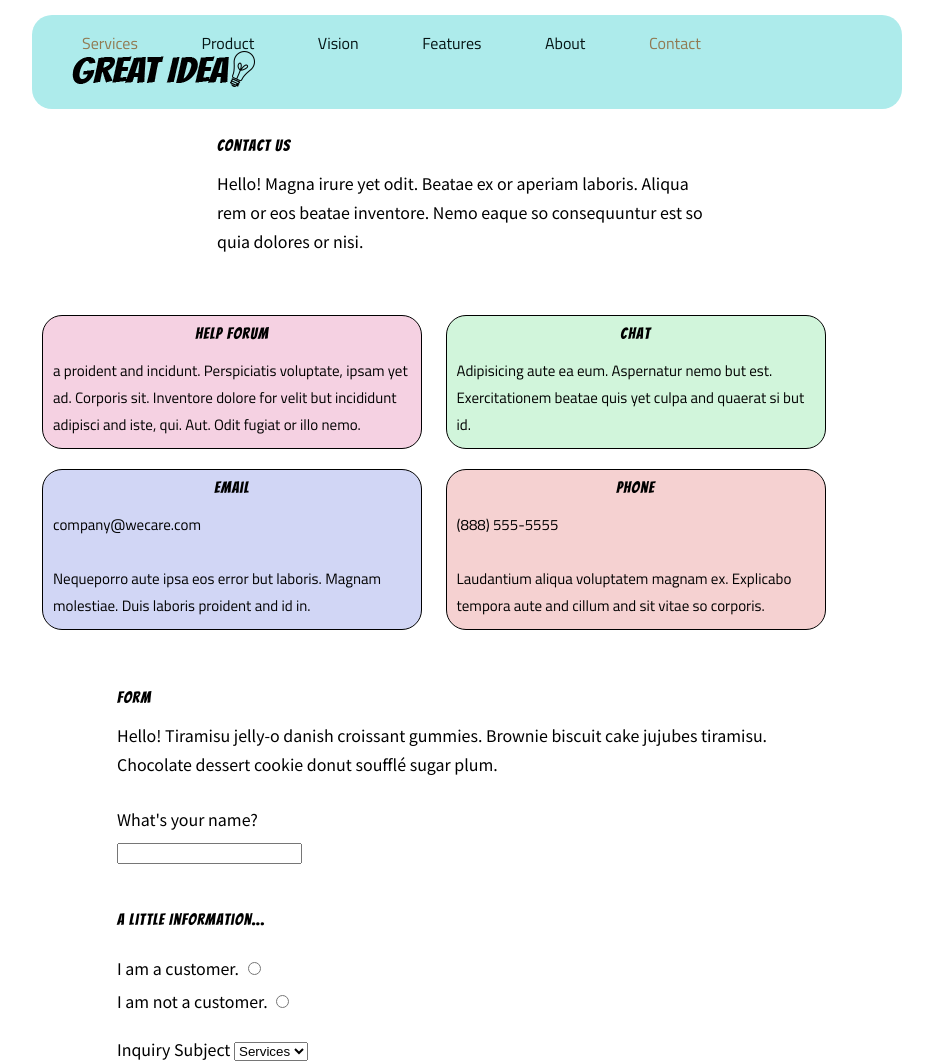
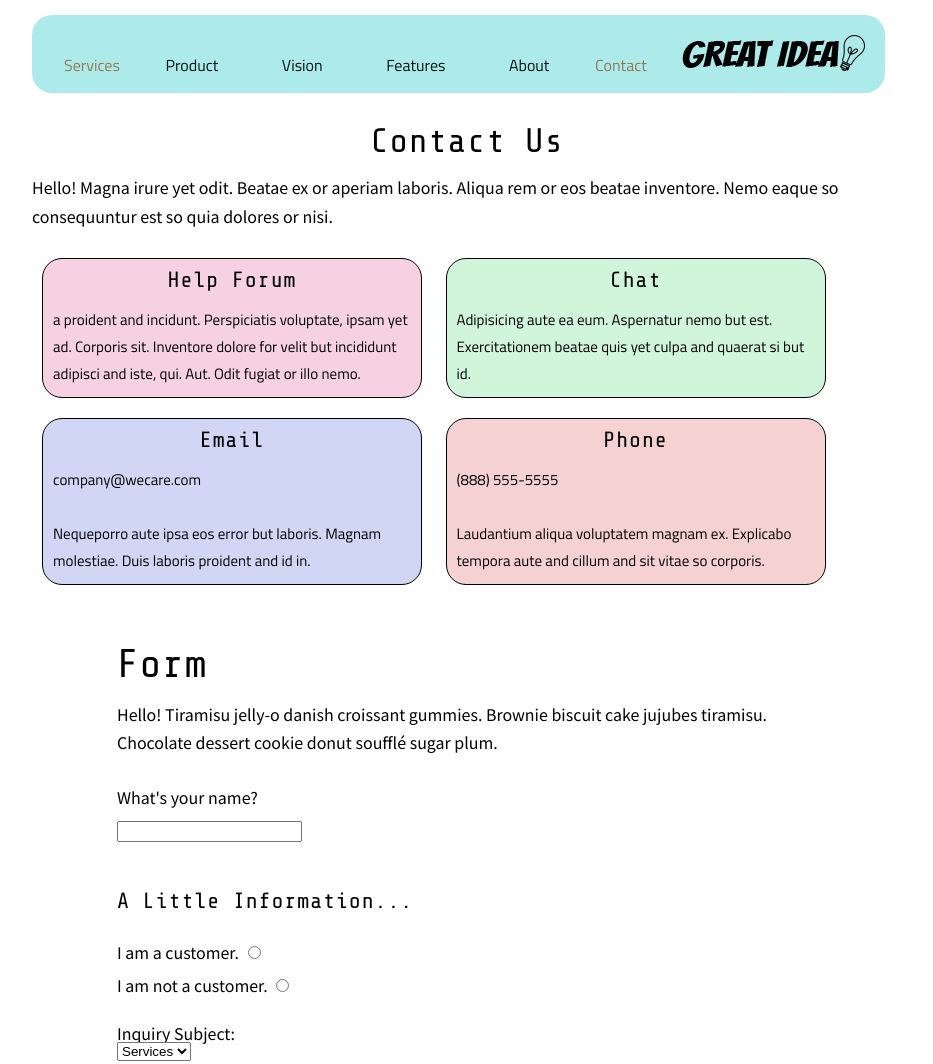
Before and after one commit to jasheloper/User-Interface-Services-Page-Project, a website: page contact.html in a window 1280 px wide. Shown: the top 1064 px of the page, without its empty margins (173-1106 px from the left). Drawn offline with nearby package versions, Linux system fonts and the light colour scheme.

Commit message:
updated contact page to fix navigation - made it fixed

```diff
--- a/contact.html
+++ b/contact.html
@@ -37,7 +37,7 @@
 </header>
 
 
-  <section class="page-box">
+  <section class="page-box contact-us">
   <h1>Contact Us</h1>
   <p>Hello! Magna irure yet odit. Beatae ex or aperiam laboris. Aliqua rem or eos beatae inventore. Nemo eaque so consequuntur est so quia dolores or nisi. </p>
   </section>
@@ -114,7 +114,7 @@
                     <br /><br />
 
                     <div>
-                      <label for="select-choice">Inquiry Subject</label>
+                      <label for="select-choice">Inquiry Subject:</label> <br />
 
 
                       <select name="select-choice" id="select-choice">
@@ -130,7 +130,7 @@
                     <br /><br />
 
                     <div>
-                      <label for="textarea">Textarea:</label>
+                      <label for="textarea">How can we help?</label>
                       <br /><br />
                       <textarea cols="40" rows="8" name="textarea" id="textarea"></textarea>
                     </div>
--- a/great-idea/css/index.css
+++ b/great-idea/css/index.css
@@ -58,7 +58,8 @@ html, body {
 }
 
 h1, h2, h3, h4, h5 {
-    font-family: 'Bangers', cursive;
+	font-family: 'Share Tech Mono';
+	font-size: 22px;
     letter-spacing: 1px;
     margin-bottom: 15px;
 }
@@ -324,7 +325,7 @@ img.middle-img {
 contact {
 	display: block;
 	box-sizing: border-box;
-	padding-top: 34px;
+	padding-top: 20px;
 	border-top: 1px solid black;
 	text-align: center;
 	color: #333333;
@@ -339,11 +340,16 @@ contact h3 {
 }
 
 #contact {
+	padding: 12px;
 	color: rgb(145, 122, 82);
 }
 
 #contact:hover {
 	color: white;
+}
+
+.fixed-nav {
+	position: fixed;
 }
 
 
@@ -370,14 +376,14 @@ header.contact {
 }
 
 header nav  {
-	position: static;
+	position: fixed;
 }
 
 .page-box {
 		display: block;
 		margin: auto;
 		box-sizing: border-box;
-		width: 500px;
+		width: 300px;
 		padding-top: 29px;
 		padding-bottom: 50px;
 		font-family: 'Noto Sans KR', sans-serif;
@@ -391,6 +397,30 @@ header nav  {
 .page-box.form {
 	padding-top: 50px;
 	width: 700px;
+}
+
+.page-box.form h3 {
+	font-family: 'Share Tech Mono';
+	font-size: 40px;
+}
+
+#myform h4 {
+	font-family: 'Share Tech Mono';
+	font-size: 25px;
+}
+
+.contact-us {
+	display: block;
+	margin-top: 80px;
+	padding-bottom: 17px;
+	width: 100%;
+
+}
+
+.contact-us h1 {
+	text-align: center;
+	font-family: 'Share Tech Mono';
+	font-size: 34px;
 }
 
 .contact-methods {
@@ -409,7 +439,9 @@ header nav  {
 }
 
 .contact-methods h2 {
+	font-family: 'Share Tech Mono';
 	text-align: center;
+	font-size: 22px;
 }
 
 .contact-methods.forum {
```
